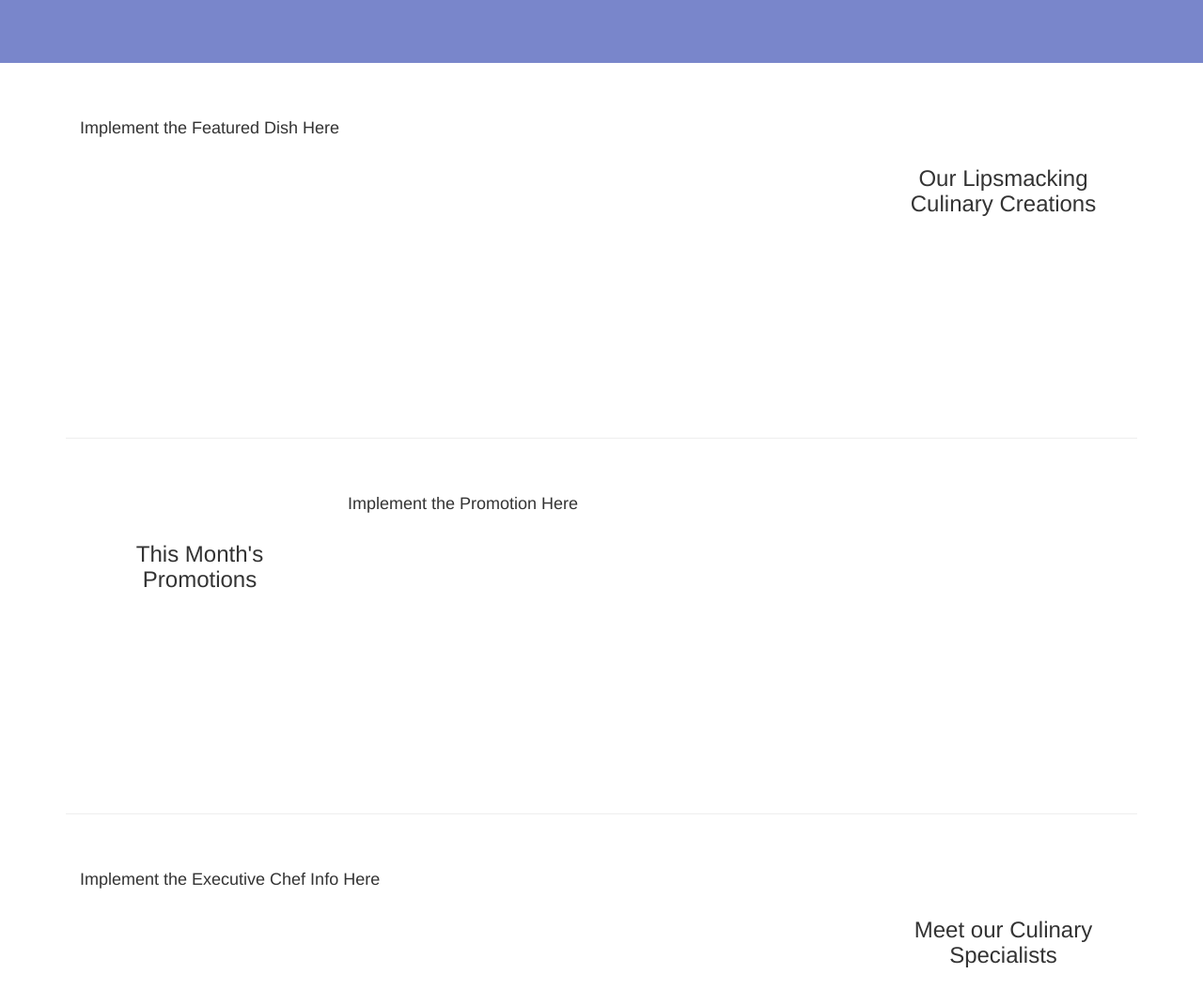
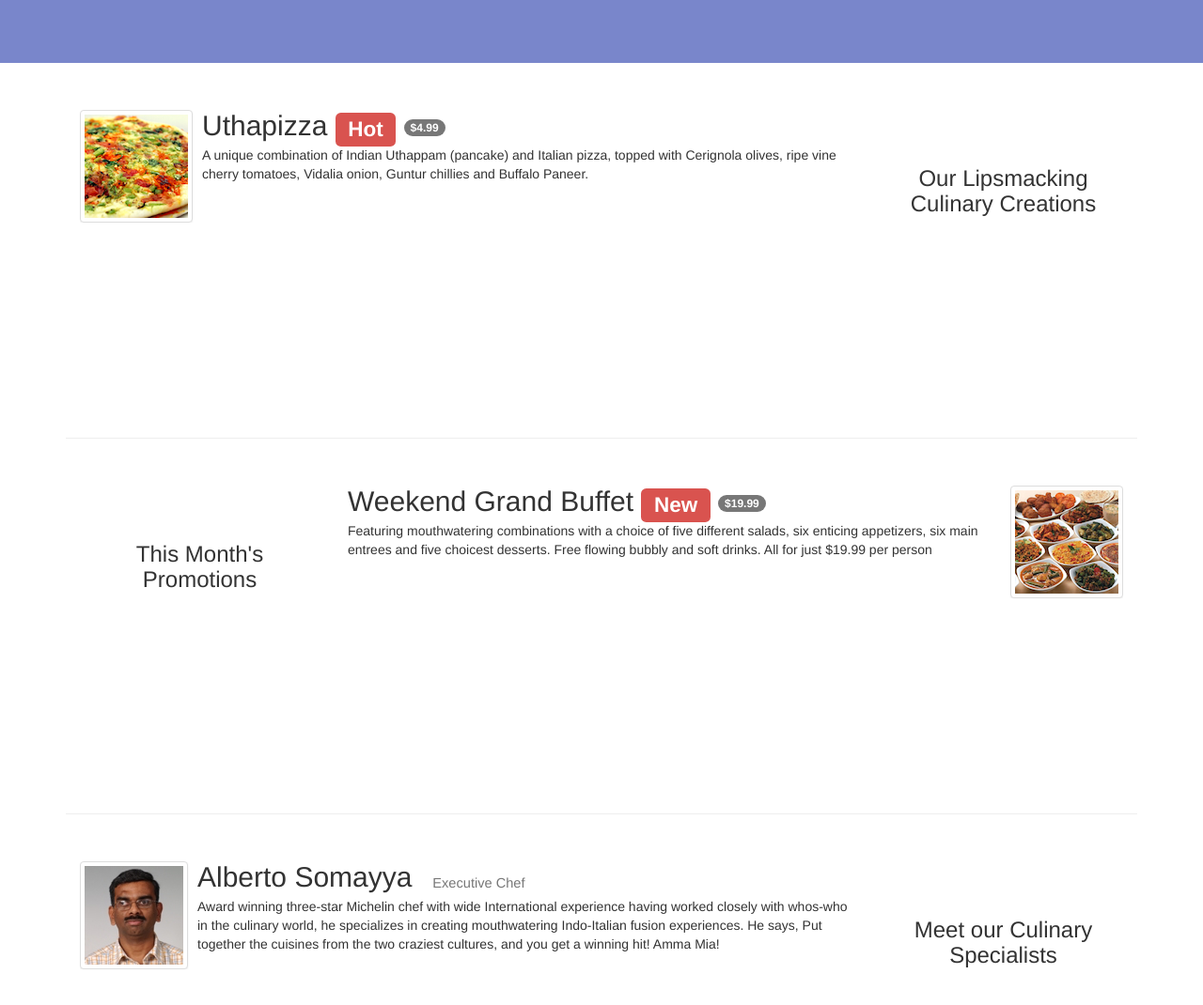
Before and after one commit to hugomarques/coursera-fullstack, a website: page conFusion-course3/app/index.html in a window 1280 px wide. Shown: the part 392-1462 px from the top of the page at 94% size. Drawn offline with nearby package versions, Linux system fonts and the light colour scheme; some packages are replaced by stand-ins of ours; files whose address does not match are found by name.

Commit message:
Course 03 Week 03 Assignment 03

```diff
--- a/conFusion-course3/app/scripts/controllers.js
+++ b/conFusion-course3/app/scripts/controllers.js
@@ -93,7 +93,17 @@ angular.module('confusionApp')
             }
         }])
 
-        // implement the IndexController and About Controller here
+        .controller('IndexController', ['$scope', 'menuFactory', 'corporateFactory', function($scope, menuFactory, corporateFactory) {
+            $scope.featuredDish = menuFactory.getDish(0);
+            $scope.featuredPromotion = menuFactory.getPromotion(0);
+            $scope.leader = corporateFactory.getLeader(3);
+
+        }])
+
+        .controller('AboutController', ['$scope', 'corporateFactory', function($scope, corporateFactory) {
+            $scope.leadership = corporateFactory.getLeaders();
+        }])
+
 
 
 ;
--- a/conFusion-course3/app/scripts/services.js
+++ b/conFusion-course3/app/scripts/services.js
@@ -197,9 +197,9 @@ angular.module('confusionApp')
                     return dishes[index];
                 };
 
-                // implement a function named getPromotion
-                // that returns a selected promotion.
-
+                this.getPromotion = function (index) {
+                  return promotions[index];
+                }
 
         })
 
@@ -239,11 +239,15 @@ angular.module('confusionApp')
 
             ];
 
-            // Implement two functions, one named getLeaders,
-            // the other named getLeader(index)
-            // Remember this is a factory not a service
+            corpfac.getLeaders = function() {
+              return leadership;
+            }
 
+            corpfac.getLeader = function(index) {
+              return leadership[index];
+            }
 
+            return corpfac;
         })
 
 ;
--- a/conFusion-course3/app/views/home.html
+++ b/conFusion-course3/app/views/home.html
@@ -6,7 +6,23 @@
                 <h3 align=center>Our Lipsmacking Culinary Creations</h3>
             </div>
             <div class="col-xs-12 col-sm-9 col-sm-pull-3">
-				<h4>Implement the Featured Dish Here</h4>
+				<ul class="media-list">
+                    <li class="media">
+                         <div class="media-left media-middle">
+                            <a ui-sref="app.dishdetails({id: featuredDish._id})">
+                                <img class="media-object img-thumbnail" ng-src={{featuredDish.image}} alt="Uthappizza">
+                            </a>
+                        </div>
+                        <div class="media-body">
+                            <h2 class="media-heading">{{featuredDish.name}}
+                             <span class="label label-danger">{{featuredDish.label}}</span>
+                             <span class="badge">{{featuredDish.price | currency}}</span></h2>
+                             <p>
+                                 {{featuredDish.description}}
+                             </p>
+                        </div>
+                    </li>
+                </ul>
             </div>
         </div>
 
@@ -17,7 +33,23 @@
                 <h3 align=center>This Month's Promotions</h3>
             </div>
             <div class="col-xs-12 col-sm-9">
-				<h4>Implement the Promotion Here</h4>
+				<ul class="media-list">
+                    <li class="media">
+                        <div class="media-body">
+                            <h2 class="media-heading">{{featuredPromotion.name}}
+                             <span class="label label-danger">{{featuredPromotion.label}}</span>
+                             <span class="badge">{{featuredPromotion.price | currency}}</span></h2>
+                             <p>
+                                 {{featuredPromotion.description}}
+                             </p>
+                        </div>
+                        <div class="media-right media-middle">
+                            <a ui-sref="app.dishdetails({id: featuredPromotion._id})">
+                                <img class="media-object img-thumbnail" ng-src={{featuredPromotion.image}} alt="Uthappizza">
+                            </a>
+                        </div>
+                    </li>
+                </ul>
             </div>
         </div>
 
@@ -27,7 +59,22 @@
                 <h3 align=center>Meet our Culinary Specialists</h3>
             </div>
             <div class="col-xs-12 col-sm-9 col-sm-pull-3">
-				<h4>Implement the Executive Chef Info Here</h4>
+				<ul class="media-list">
+                    <li class="media">
+                         <div class="media-left media-middle">
+                            <a>
+                                <img class="media-object img-thumbnail" ng-src={{leader.image}} alt="Uthappizza">
+                            </a>
+                        </div>
+                        <div class="media-body">
+                            <h2 class="media-heading">{{leader.name}}
+                             <span class="label"><small>{{leader.designation}}</small></span></h2>
+                             <p>
+                                {{leader.description}}
+                             </p>
+                        </div>
+                    </li>
+                </ul>
             </div>
         </div>
     </div>
```
Also changed, not shown: conFusion-course3/app/views/aboutus.html (+15 -2 lines).
